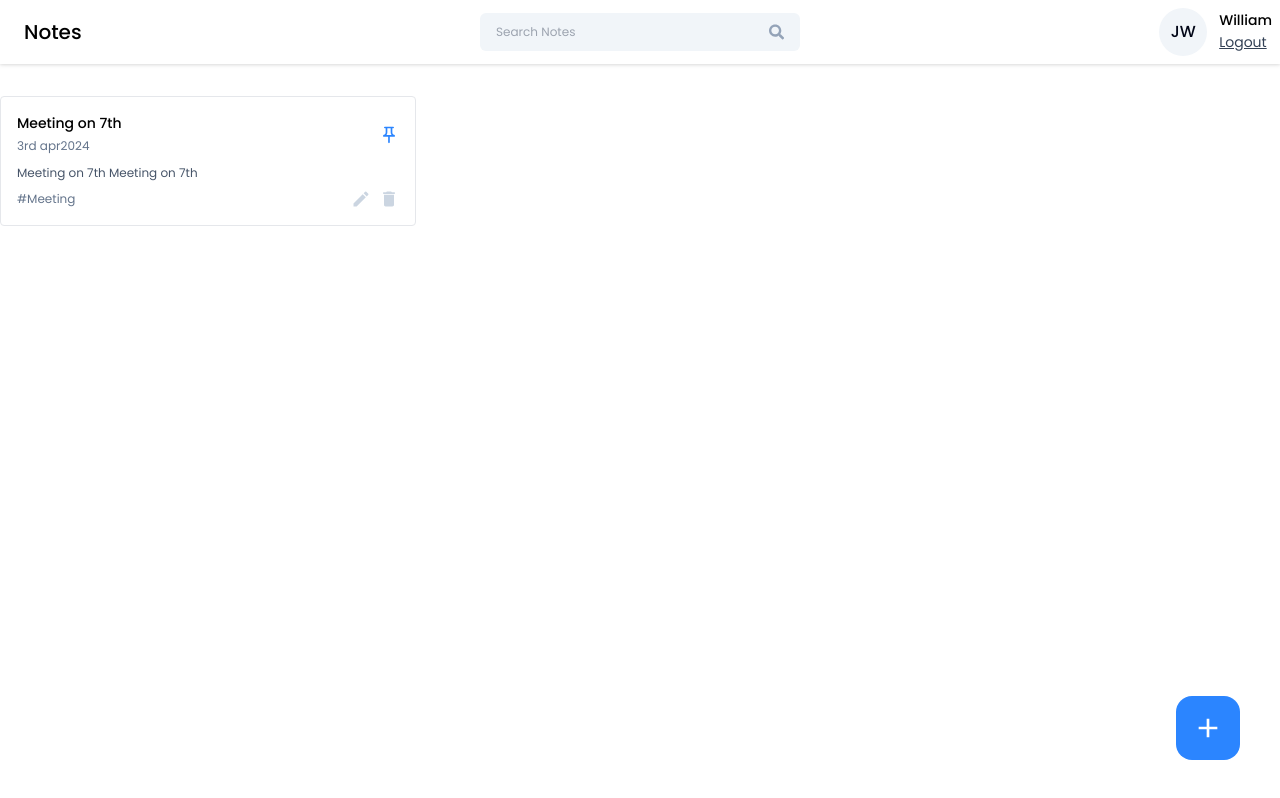
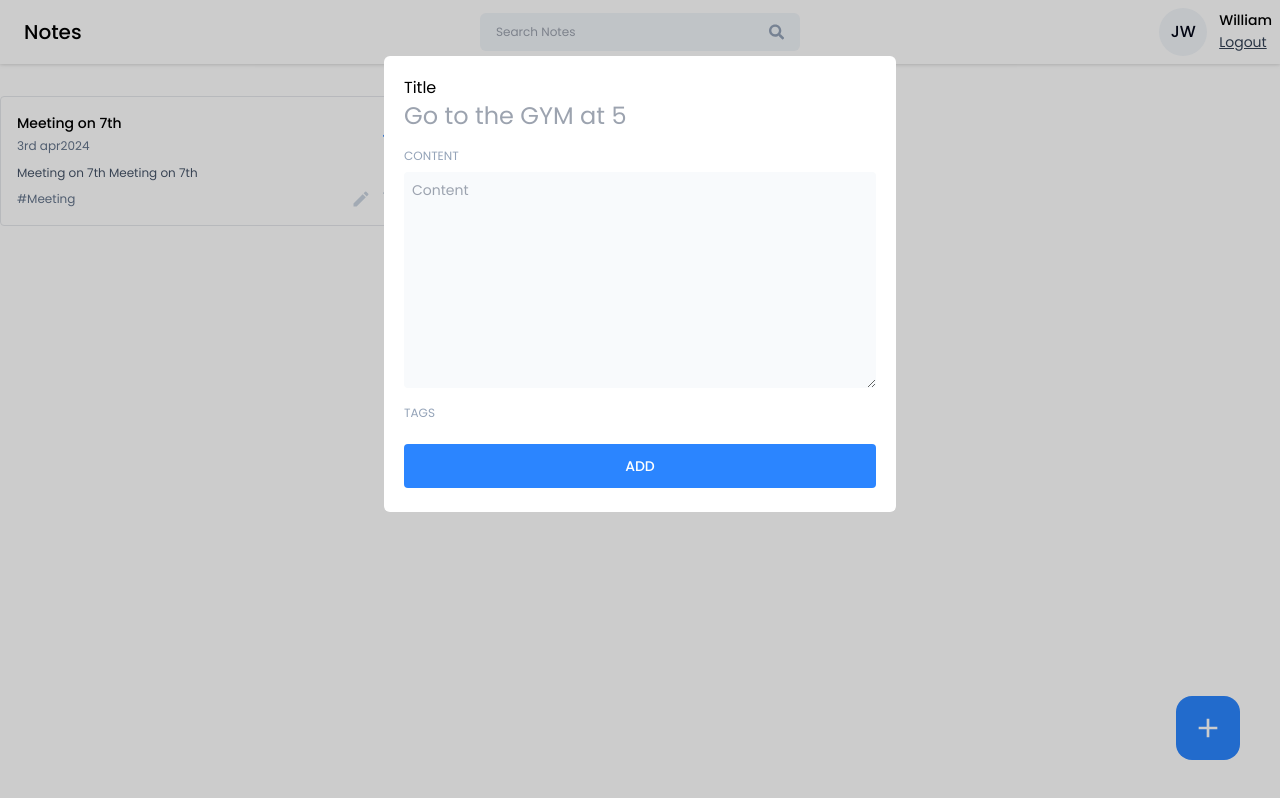
Before and after one commit to poorna-madusith/Note-App, a React (Vite) app in the folder frontend/notes-app/: page /dashboard in a window 1280 px wide. Both pictures are taken after a click on the button 1208 px from the left and 728 px from the top of the page. Built offline with nearby package versions, Linux system fonts and the light colour scheme.

Commit message:
Create Add/Edit Note pop up screen

```diff
--- a/frontend/notes-app/package.json
+++ b/frontend/notes-app/package.json
@@ -13,6 +13,7 @@
     "react": "^18.2.0",
     "react-dom": "^18.2.0",
     "react-icons": "^5.5.0",
+    "react-modal": "^3.16.3",
     "react-router-dom": "^6.22.1"
   },
   "devDependencies": {
--- a/frontend/notes-app/src/index.css
+++ b/frontend/notes-app/src/index.css
@@ -28,4 +28,8 @@
   .icon-btn{
     @apply text-xl text-slate-300 cursor-pointer hover:text-primary;
   }
+
+  .input-label{
+    @apply text-xs text-slate-400;
+  }
 }
--- /dev/null
+++ b/frontend/notes-app/src/pages/Home/AddEditNotes.jsx
@@ -0,0 +1,30 @@
+import React from 'react'
+
+function AddEditNotes() {
+  return (
+    <div>
+      <div classname="flex flex-col gap-2">
+            <label classname="input-label">Title</label>
+            <input type="text" className="text-2xl text-slate-950 outline-none" placeholder="Go to the GYM at 5" />
+      </div>
+      <div className="flex flex-col gap-2 mt-4">
+        <label className="input-label">CONTENT</label>
+        <textarea type="text" className="text-sm text-slate-950 outline-none bg-slate-50 p-2 rounded"
+        placeholder = "Content"
+        rows={10}
+         />
+
+      </div>
+
+      <div className="mt-3">
+        <label className="input-label">TAGS</label>
+      </div>
+
+      <button className="btn-primary font-medium mt-5 p-3" onClick={()=>{}}>
+        ADD
+      </button>
+    </div>
+  )
+}
+
+export default AddEditNotes
--- a/frontend/notes-app/src/pages/Home/Home.jsx
+++ b/frontend/notes-app/src/pages/Home/Home.jsx
@@ -3,9 +3,20 @@
 import { MdCreate, MdDelete} from 'react-icons/md'
 import NoteCard from '../../componenets/Cards/NoteCard'
 import { MdAdd } from 'react-icons/md'
+import AddEditNotes from './AddEditNotes'
+import Modal from 'react-modal'
+import { useState } from 'react'
+
 
 
 const Home = () => {
+
+  const [openAddEditModel, setOpenAddEditModal] = useState({
+    isShow: false,
+    type:"add",
+    data:null,
+  });
+
   return (
     <>
       <Navbar />
@@ -25,9 +36,31 @@
         </div>
       </div>
 
-      <button className="w-16 h-16 flex items-center justify-center rounded-2xl bg-primary hover:bg-blue-600 absolute right-10 bottom-10" onClick={() => {}}>
+      <button className="w-16 h-16 flex items-center justify-center rounded-2xl bg-primary hover:bg-blue-600 absolute right-10 bottom-10"
+      onClick={() => {
+        setOpenAddEditModal({ isShown: true, type: "add", data:null})
+      }}>
         <MdAdd className="text-[32px] text-white" />
       </button>
+
+      <Modal
+        isOpen = {openAddEditModel.isShown}
+        onRequestClose = {()=>{}}
+        style = {{
+          overlay:{
+            backgroundColor: "rgba(0,0,0,0.2"
+          },
+        }}
+
+        contentLabel=""
+        className="w-[40%] max-h-3/4 bg-white rounded-md mx-auto mt-14 p-5 overflow-scroll">
+
+
+
+
+        <AddEditNotes />
+      </Modal>
+
     </>
   )
 }
```
Also changed, not shown: 1 other file (tests, documents, lock files or other folders).
